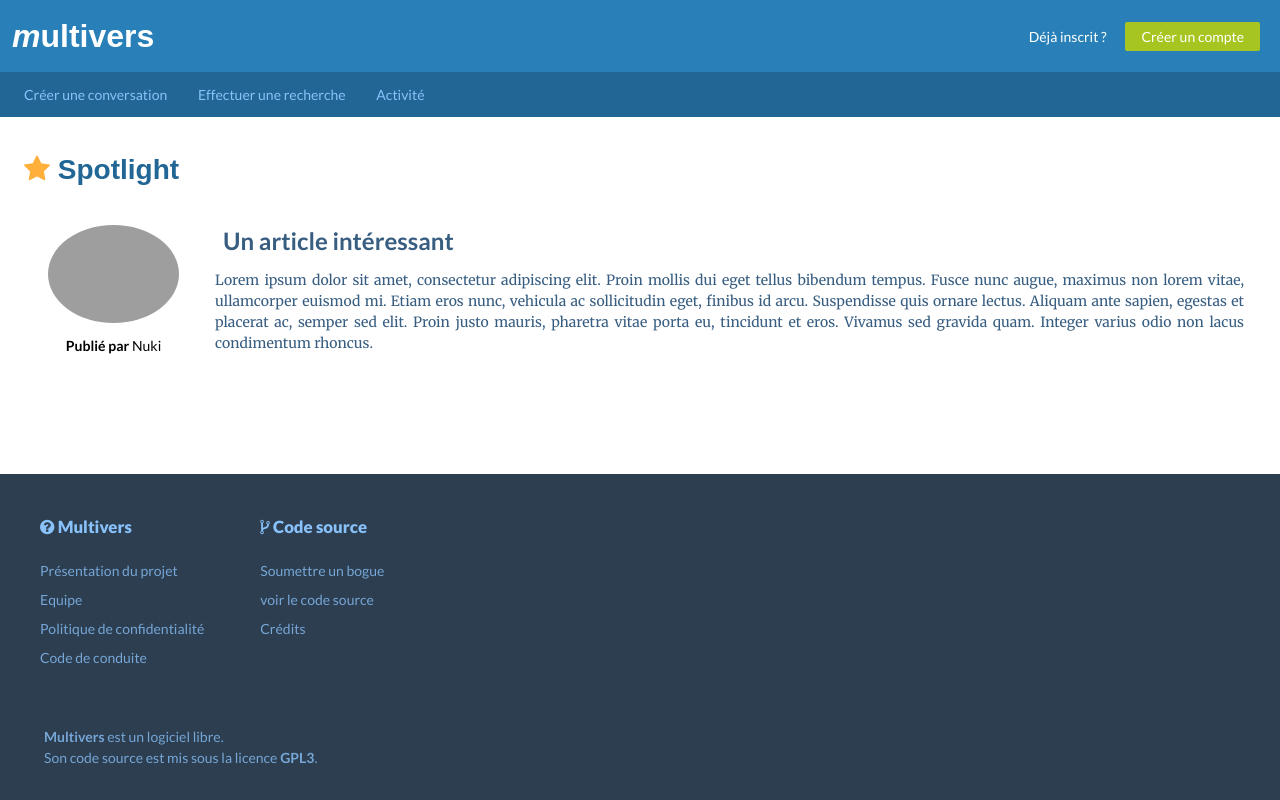
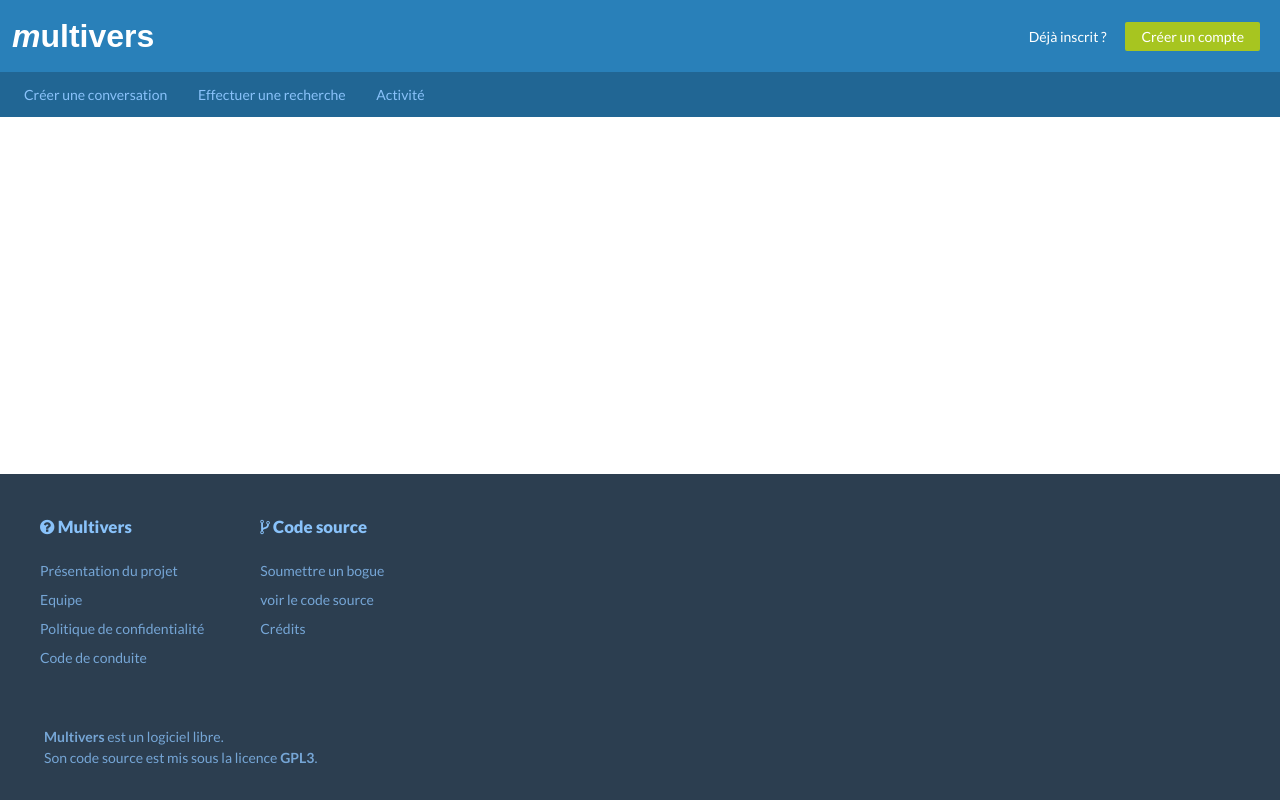
Before and after one commit to mltvrs/layout, a plain HTML site: page index.html in a window 1280 px wide. Drawn offline with Linux system fonts and the light colour scheme; grey boxes are pictures that could not be loaded.

Commit message:
Funky removing !

```diff
--- a/css/layout.css
+++ b/css/layout.css
@@ -252,11 +252,11 @@ main.struct > div {
 }
 
 .spotlight > div > article > h3 {
-  margin: 0px 8px;
+  margin: 0;
 }
 
 .spotlight > div > article > p {
-  font-family: 'Merriweather', serif;
+  /*font-family: 'Merriweather', serif;*/
   text-align: justify;
 }
 
--- a/index.html
+++ b/index.html
@@ -56,7 +56,7 @@
 
     <main class="struct">
       <div>
-        <section class="spotlight">
+        <!-- <section class="spotlight">
           <h2><i class="fa fa-star" aria-hidden="true"></i> Spotlight</h2>
           <div>
             <div>
@@ -73,7 +73,7 @@
           </div>
 
 
-        </section>
+        </section> -->
       </div>
     </main>
 
```
